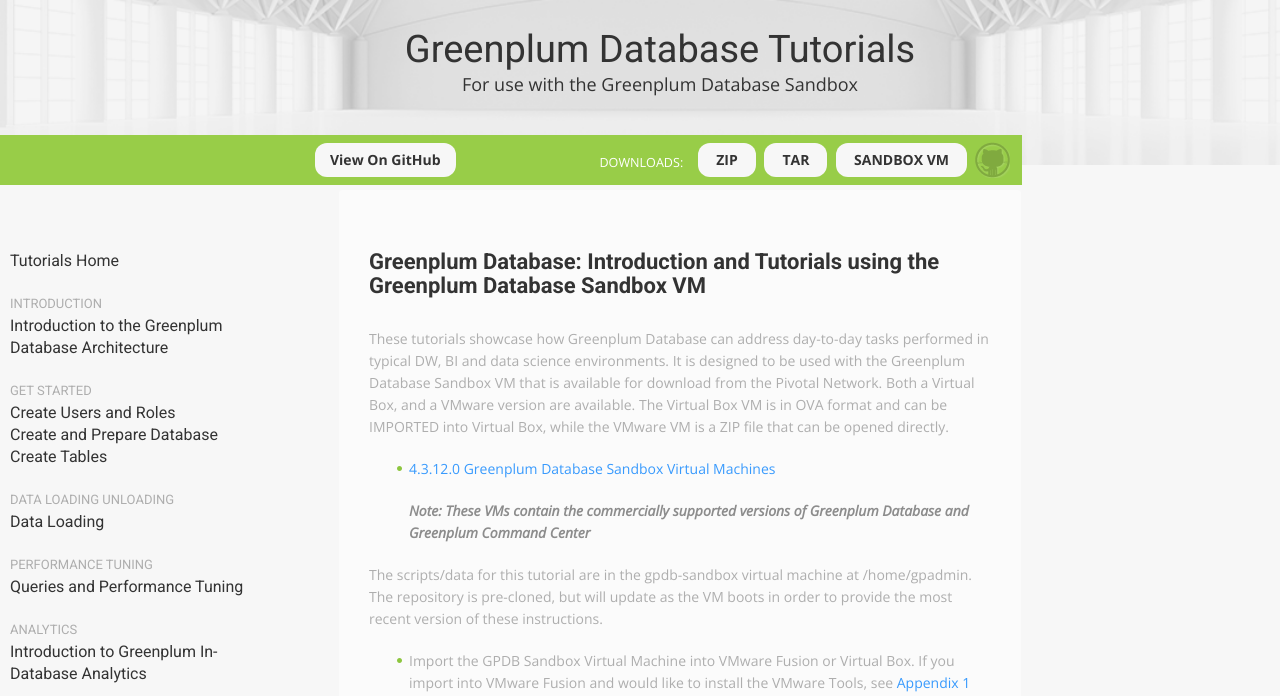
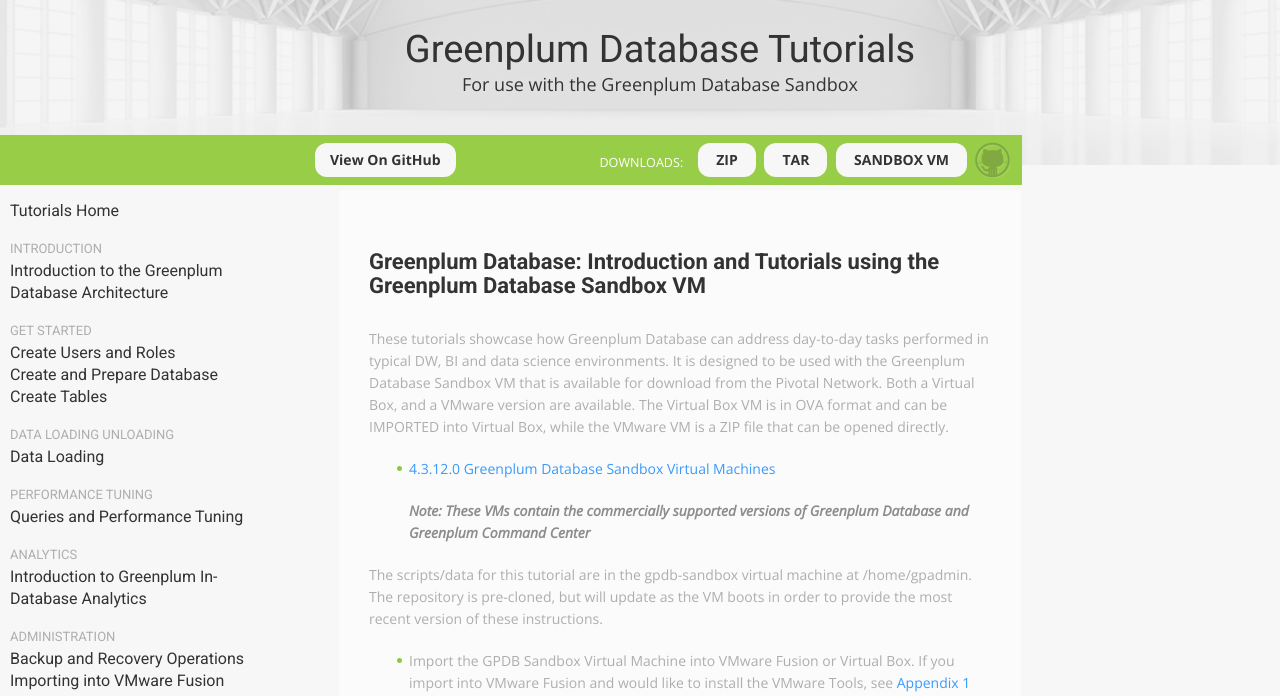
Before and after one commit to vmware-archive/gpdb-sandbox-tutorials, a Jekyll site: the page built from index.html, in a window 1280 px wide and 1400 px high. Shown: the top 696 px of the window. Built offline with Jekyll 4.4.1, drawn with Linux system fonts in a browser that asks for light colours; nearby versions of some CDN libraries; grey boxes are pictures that could not be loaded.

Commit message:
Condense/move up sidebar

```diff
--- a/css/styles.css
+++ b/css/styles.css
@@ -759,10 +759,14 @@
 #sidebar {
   width: 238px;
   position: fixed;
-  top: 250px;
+  top: 200px;
   left: 50%;
   margin-left: -630px;
   font-family: "Roboto", "Helvetica Neue", Helvetica, Arial, sans-serif;
+}
+
+#sidebar p {
+  margin: 0 0 15px;
 }
 
 #sidebar a {
```
